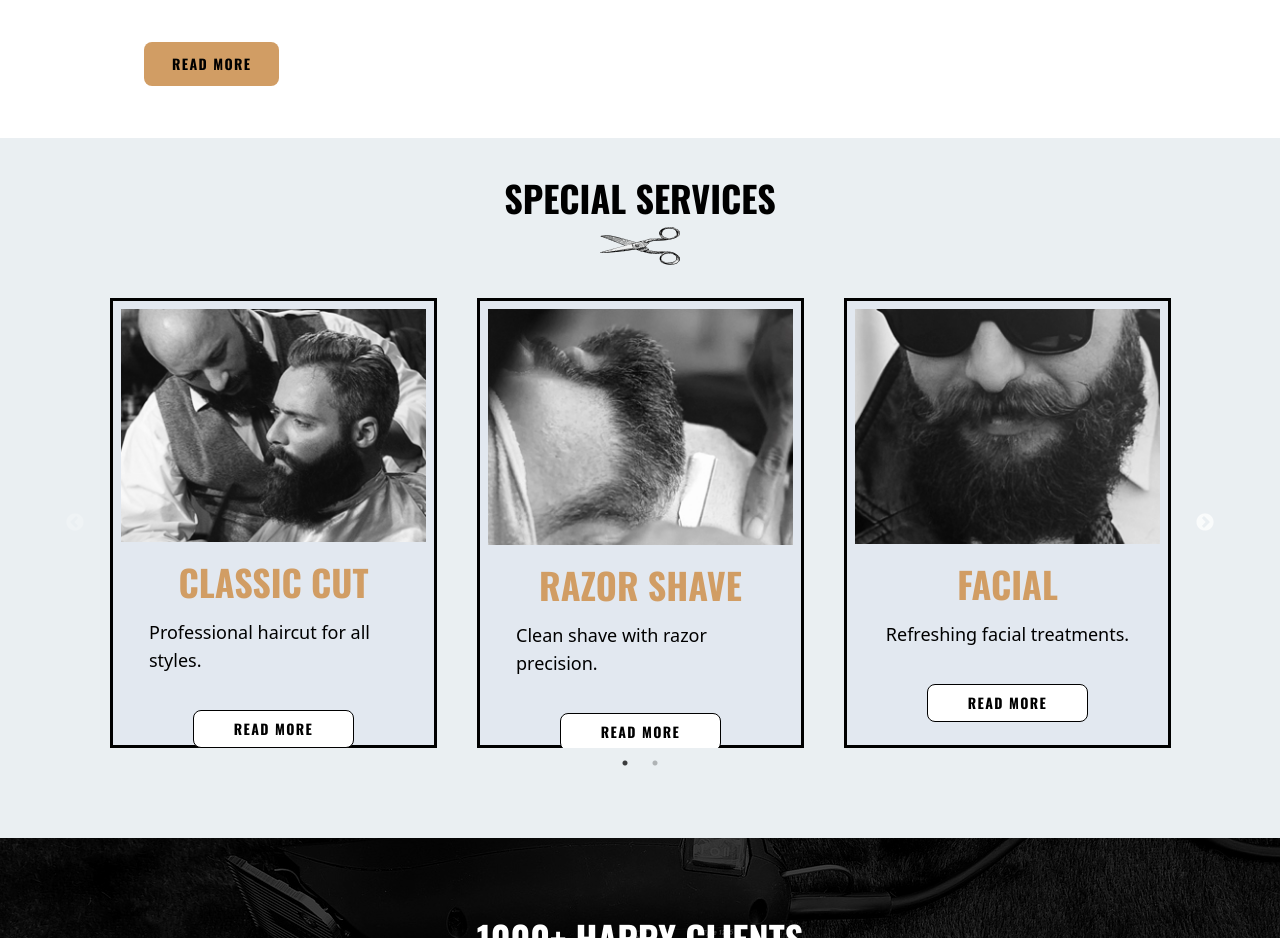
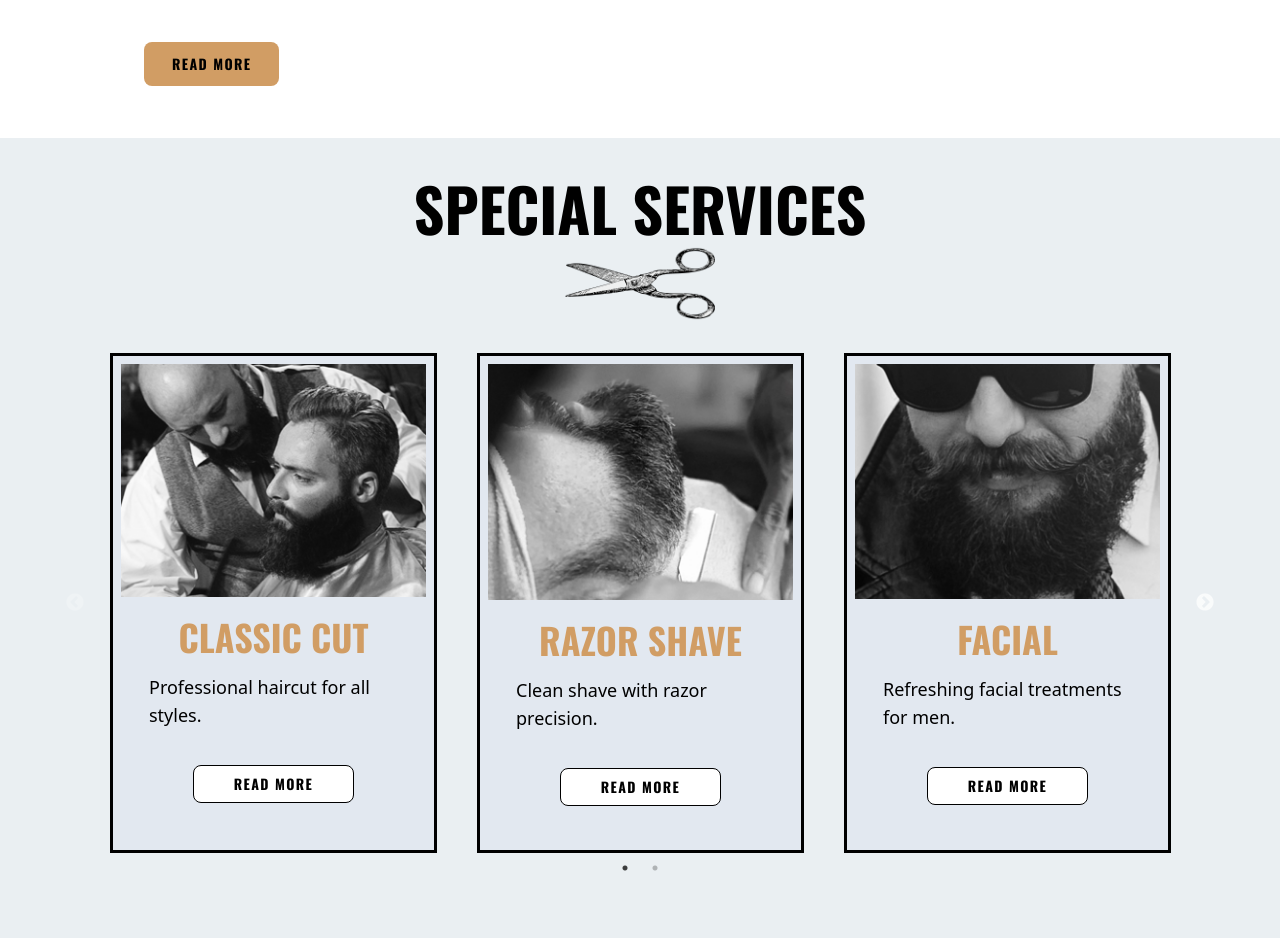
Before and after one commit to Danieljamespm/barber-shop-react, a React (Vite) app: page / in a window 1280 px wide. Shown: the part 1840-2778 px from the top of the page. Built offline with nearby package versions, Linux system fonts and the light colour scheme.

Commit message:
updated large screen sizing.

```diff
--- a/src/Components/Carousel.jsx
+++ b/src/Components/Carousel.jsx
@@ -17,9 +17,9 @@ const Carousel = () => {
 const services = [
     { id: 1, image: image1, title: ' Classic Cut', description: 'Professional haircut for all styles.' },
     { id: 2, image: image5, title: 'Razor Shave', description: 'Clean shave with razor precision.' },
-    { id: 3, image: image3, title: 'Facial', description: 'Refreshing facial treatments.' },
+    { id: 3, image: image3, title: 'Facial', description: 'Refreshing facial treatments for men.' },
     { id: 4, image: image2, title: 'Beard Trim', description: 'Perfect beard grooming services.' },
-    { id: 5, image: image4, title: 'Custom Haircut', description: 'Change your style to something new.' },
+    { id: 5, image: image4, title: 'Custom', description: 'Change your style to something new.' },
     { id: 6, image: image6, title: 'Massage', description: 'Relaxing massage for the best experience.' },
   ];
 
@@ -64,14 +64,14 @@ const services = [
 
 
   return(
-    <div id='services' className='bg-[#EAEFF2] h-[700px]'>
-      <h1 className='text-center pt-10 font-bold font-oswald text-4xl pb-2 '>SPECIAL SERVICES</h1>
-      <img className='w-[80px] mx-auto' src="./barber-scissors.png" alt="" />
+    <div id='services' className='bg-[#EAEFF2] h-[800px]'>
+      <h1 className='text-center pt-10 font-bold font-oswald text-4xl md:text-6xl pb-2 '>SPECIAL SERVICES</h1>
+      <img className='w-[80px] md:w-[150px] mx-auto' src="./barber-scissors.png" alt="" />
     <div className=' md:w-[1100px] m-auto'>
       <div className='mt-8'>
         <Slider {...settings}>
         {services.map((card) => (
-          <div className='bg-slate-200  md:h-[450px] h-[500px] border-[3px] border-black '>
+          <div className='bg-slate-200  md:h-[500px] h-[500px] border-[3px] border-black '>
             <div className='flex justify-center items-center'>
               <img src={card.image} alt='' className='w-[100%] pt-2 px-2 object-cover'/>
             </div>
```
